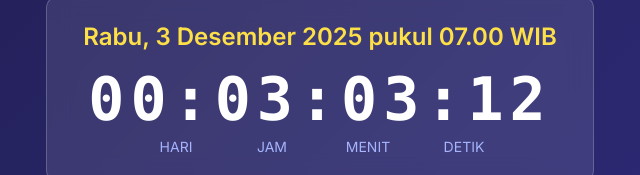
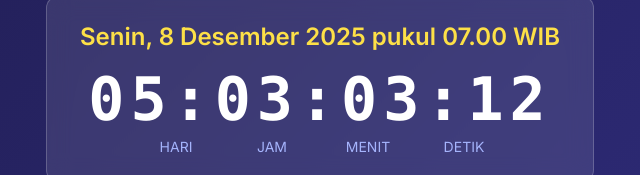
Before and after one commit to ferilee/portomath, a plain HTML site: page index.html in a window 1280 px wide. Shown: the part 347-522 px from the top of the page, 320-960 px from the left. Drawn offline with nearby package versions, Linux system fonts and the light colour scheme.

Commit message:
Update DEFAULT_DATE to December 8, 2025

```diff
--- a/index.html
+++ b/index.html
@@ -537,7 +537,7 @@ function doPost(e) {
     <script>
         // --- ADMIN & STORAGE LOGIC ---
         // Defaults
-        const DEFAULT_DATE = 'December 3, 2025 07:00:00';
+        const DEFAULT_DATE = 'December 8, 2025 07:00:00';
         const DEFAULT_SCRIPT_URL = 'https://script.google.com/macros/s/AKfycbzGfkm3hQm8z9VjEgFw-HhRkSV37k43tY39hoRl8Sjcxf2UW8H5cG5UBiHaNu9AYyUJ/exec';
         const PASSWORD_HASH = 'Ferilee'; // Simple check for this context
 
```
